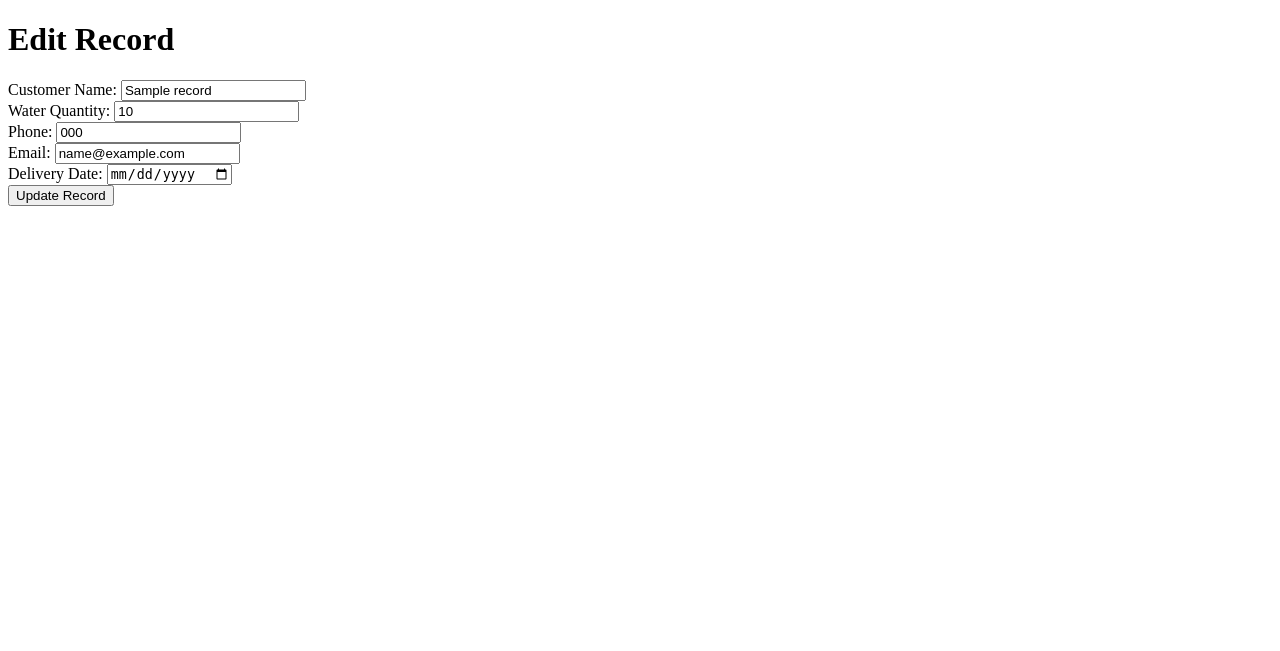
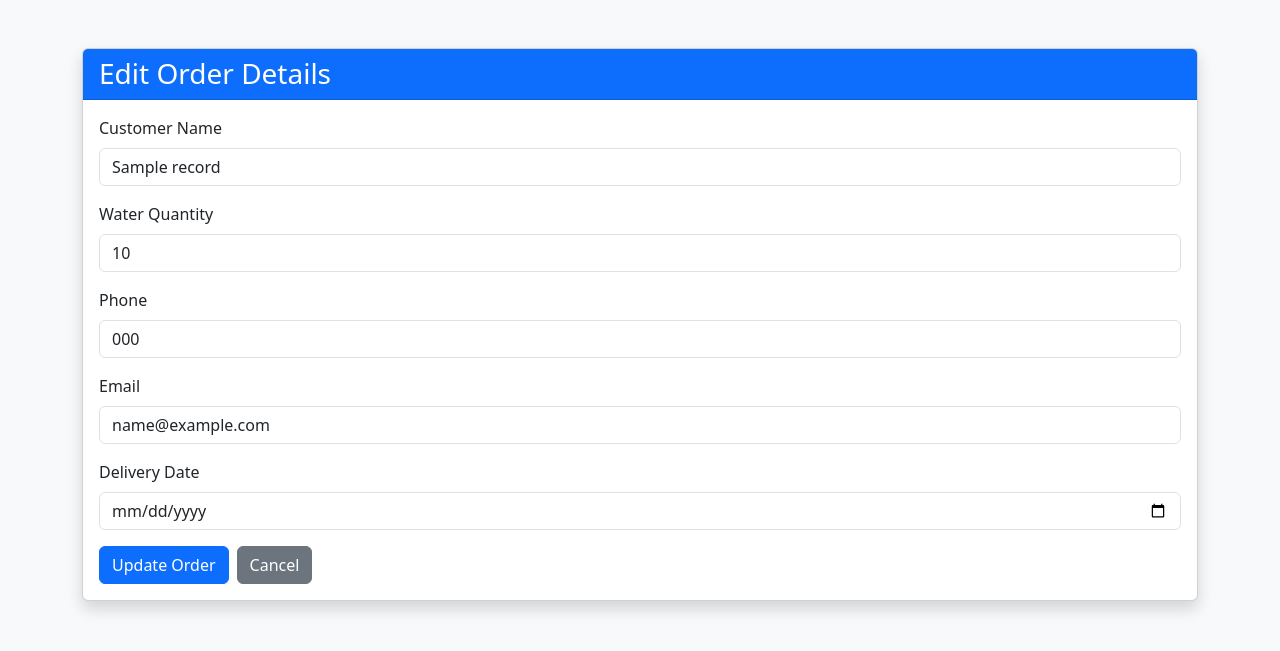
Before and after one commit to Aadityasharma101/Water-jar-management-system, a PHP site: page /edit.php?id=1 in a window 1280 px wide. Shown: the top 651 px of the page. Run offline with PHP 8.4, Linux system fonts and the light colour scheme; tables that the repository leaves empty or names only in its code hold one stand-in row (values such as "Sample post").

Commit message:
Implement order editing functionality with UI improvements

```diff
--- a/Customer/edit.php
+++ b/Customer/edit.php
@@ -1,6 +1,6 @@
 <?php
 // Database connection
-$conn = new mysqli('localhost', 'root', '', 'sample1'); // Ensure the database name is correct
+$conn = new mysqli('localhost', 'root', '', 'sample'); // Changed from sample1 to sample
 
 // Check connection
 if ($conn->connect_error) {
@@ -22,56 +22,78 @@ if (isset($_GET['id']) && is_numeric($_GET['id'])) {
     $stmt->bind_param("i", $id);
     $stmt->execute();
     $result = $stmt->get_result();
-
-    // Check if a record was found
-    if ($result->num_rows > 0) {
-        $record = $result->fetch_assoc();
-    } else {
-        echo "No record found with ID: " . $id;
-        exit;
+    $record = $result->fetch_assoc(); // Fetch the record
+    $stmt->close();
 }
 
-    $stmt->close();
-} else {
-    echo "Invalid ID provided.";
-    exit;
-}
-
-// HTML form for editing the record
+// Check if $record is defined before accessing it
+if (isset($record)) {
     ?>
-
     <!DOCTYPE html>
     <html lang="en">
     <head>
         <meta charset="UTF-8">
         <meta name="viewport" content="width=device-width, initial-scale=1.0">
         <title>Edit Record</title>
+        <link href="https://cdn.jsdelivr.net/npm/bootstrap@5.3.0/dist/css/bootstrap.min.css" rel="stylesheet">
     </head>
-<body>
-    <h1>Edit Record</h1>
+    <body class="bg-light">
+        <div class="container mt-5">
+            <div class="card shadow">
+                <div class="card-header bg-primary text-white">
+                    <h3 class="mb-0">Edit Order Details</h3>
+                </div>
+                <div class="card-body">
                     <form action="update.php" method="POST">
                         <input type="hidden" name="id" value="<?php echo htmlspecialchars($record['id']); ?>">
-        <label for="customer_name">Customer Name:</label>
-        <input type="text" name="customer_name" value="<?php echo htmlspecialchars($record['customer_name']); ?>" required>
-        <br>
-        <label for="water_quantity">Water Quantity:</label>
-        <input type="number" name="water_quantity" value="<?php echo htmlspecialchars($record['water_quantity']); ?>" required>
-        <br>
-        <label for="phone">Phone:</label>
-        <input type="text" name="phone" value="<?php echo htmlspecialchars($record['phone']); ?>" required>
-        <br>
-        <label for="email">Email:</label>
-        <input type="email" name="email" value="<?php echo htmlspecialchars($record['email']); ?>" required>
-        <br>
-        <label for="delivery_date">Delivery Date:</label>
-        <input type="date" name="delivery_date" value="<?php echo htmlspecialchars($record['delivery_date']); ?>" required>
-        <br>
-        <button type="submit">Update Record</button>
+
+                        <div class="mb-3">
+                            <label for="customer_name" class="form-label">Customer Name</label>
+                            <input type="text" class="form-control" id="customer_name" name="customer_name"
+                                   value="<?php echo htmlspecialchars($record['customer_name']); ?>" required>
+                        </div>
+
+                        <div class="mb-3">
+                            <label for="water_quantity" class="form-label">Water Quantity</label>
+                            <input type="number" class="form-control" id="water_quantity" name="water_quantity"
+                                   value="<?php echo htmlspecialchars($record['water_quantity']); ?>" required>
+                        </div>
+
+                        <div class="mb-3">
+                            <label for="phone" class="form-label">Phone</label>
+                            <input type="tel" class="form-control" id="phone" name="phone"
+                                   value="<?php echo htmlspecialchars($record['phone']); ?>" required>
+                        </div>
+
+                        <div class="mb-3">
+                            <label for="email" class="form-label">Email</label>
+                            <input type="email" class="form-control" id="email" name="email"
+                                   value="<?php echo htmlspecialchars($record['email']); ?>" required>
+                        </div>
+
+                        <div class="mb-3">
+                            <label for="delivery_date" class="form-label">Delivery Date</label>
+                            <input type="date" class="form-control" id="delivery_date" name="delivery_date"
+                                   value="<?php echo htmlspecialchars($record['delivery_date']); ?>" required>
+                        </div>
+
+                        <div class="d-flex gap-2">
+                            <button type="submit" class="btn btn-primary">Update Order</button>
+                            <a href="dashboard.php" class="btn btn-secondary">Cancel</a>
+                        </div>
                     </form>
+                </div>
+            </div>
+        </div>
+
+        <script src="https://cdn.jsdelivr.net/npm/bootstrap@5.3.0/dist/js/bootstrap.bundle.min.js"></script>
     </body>
     </html>
+    <?php
+} else {
+    echo '<div class="container mt-5"><div class="alert alert-danger">No record found.</div></div>';
+}
 
-<?php
 // Close the database connection
 $conn->close();
 ?>
```
Also changed, not shown: Customer/dashboard.php (+10 -1 lines), Customer/update.php (added, +62 -0 lines). Lines whose indentation alone changed are shown as unchanged.
